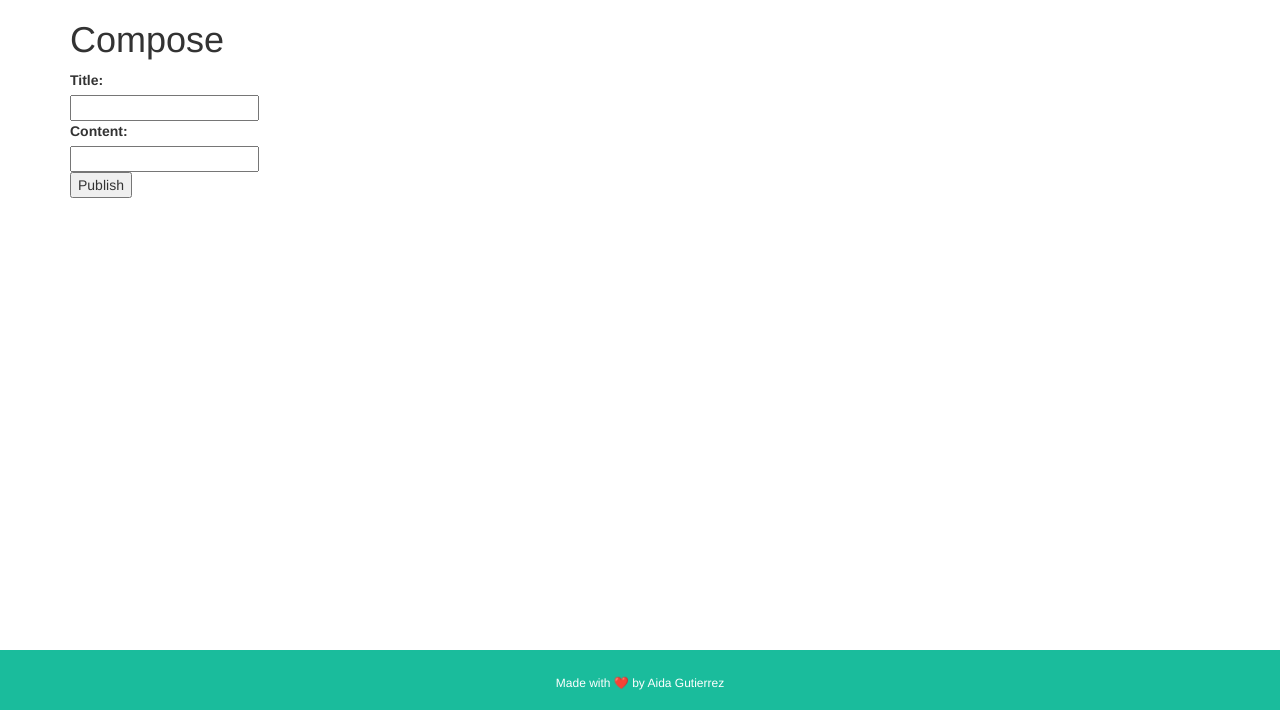
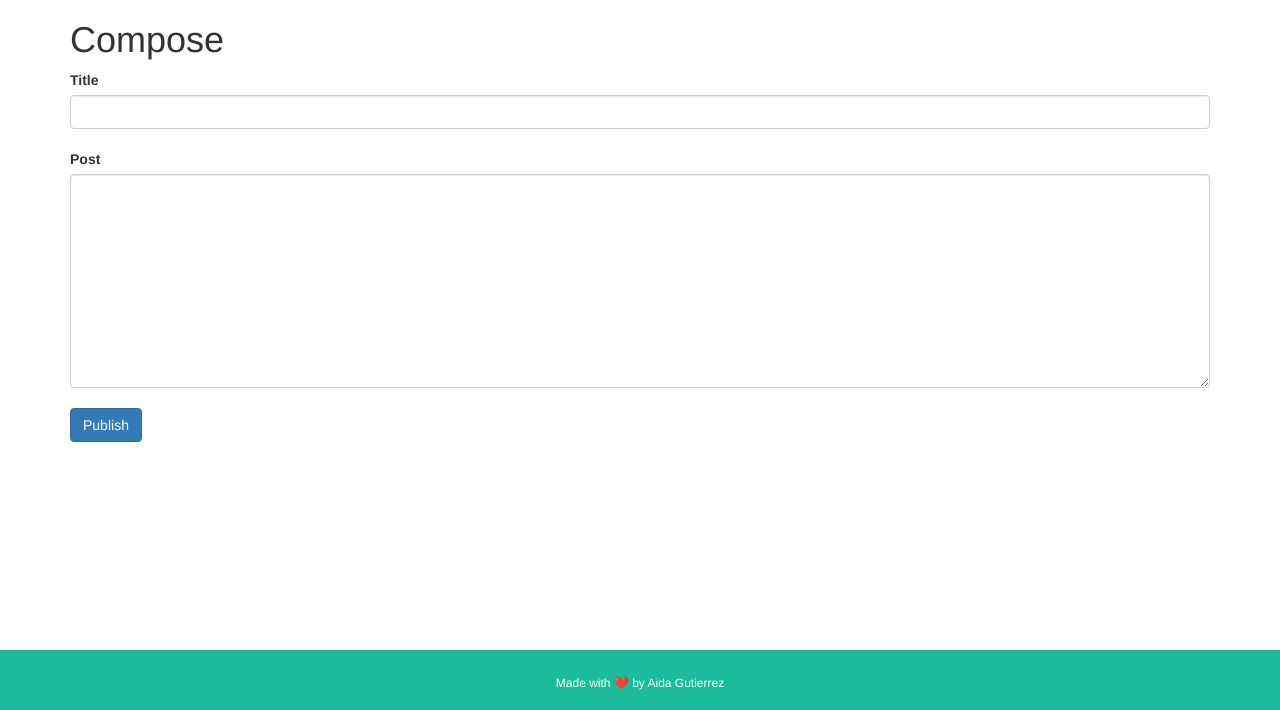
Before and after one commit to AidaJ-Gutierrez/JS-Practice, a Node server app: page /compose in a window 1280 px wide. Shown: the part 90-800 px from the top of the page. Run offline with Node 20, Linux system fonts and the light colour scheme.

Commit message:
added forms

```diff
--- a/ejs-challenge/app.js
+++ b/ejs-challenge/app.js
@@ -17,8 +17,13 @@ app.use(bodyParser.urlencoded({extended: true}));
 app.use(express.static("public"));
 
 
+var posts = [];
+
 app.get("/", function(req, res){
-  res.render("home", {startingContent: homeStartingContent});
+  res.render("home", {
+    startingContent: homeStartingContent,
+    posts: posts
+  });
 });
 app.get("/about", function(req, res){
   res.render("about", {aboutContent: aboutContent})
@@ -31,7 +36,12 @@ app.get("/compose", function(req, res){
   res.render("compose" );
 });
 app.post("/compose", function(req, res){
-  console.log(req.body.postTitle);
+  const post = {
+    title: req.body.postTitle,
+    content: req.body.postBody
+  };
+  posts.push(post);
+  res.redirect("/");
 });
 
 
--- a/ejs-challenge/views/compose.ejs
+++ b/ejs-challenge/views/compose.ejs
@@ -6,11 +6,17 @@
 
 
 <form class="" action="/compose" method="post">
-    <label for="postTitle" >Title:</label><br>
-    <input type="text" name="postTitle" id="postTitle"><br>
-    <label for="postContent" >Content:</label><br>
-    <input type="text" name="postContent" id="postContent" ><br>
-    <button type="submit" name="button">Publish</button>
+    <div class="mb-3">
+    <label for="postTitle"  class="form-label" >Title</label><br>
+    <input type="text" name="postTitle" id="postTitle" class="form-control"><br>
+    </div>
+    <div class="mb-3">
+    <label for="postBody" class="form-label" >Post</label><br>
+        <textarea type="text" name="postBody" id="postBody" class="form-control" rows="10"></textarea><br>
+    </div>
+    <button type="submit" name="button" class="btn btn-primary">Publish</button>
 </form>
 
+
+
 <%- include('partials/footer'); -%>
--- a/ejs-challenge/views/partials/footer.ejs
+++ b/ejs-challenge/views/partials/footer.ejs
@@ -5,5 +5,8 @@
     <p>Made with ❤️ by Aida Gutierrez</p>
   </div>
 </div>
+
+
+
 </body>
 </html>
```
Also changed, not shown: ejs-challenge/views/home.ejs (+11 -0 lines).
